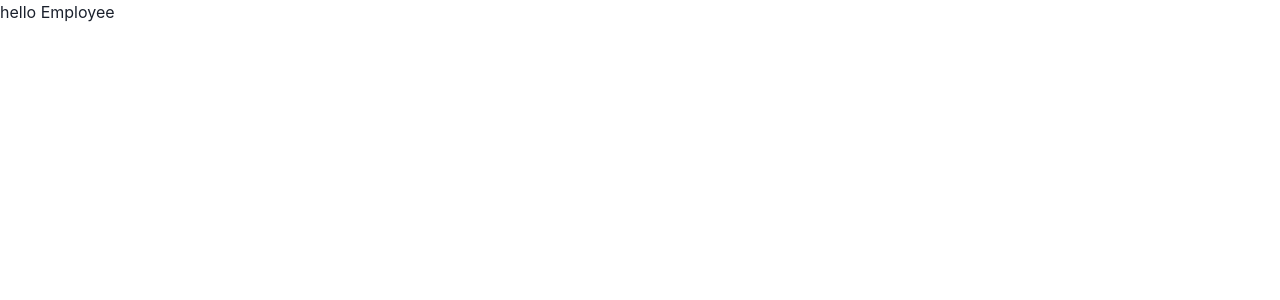
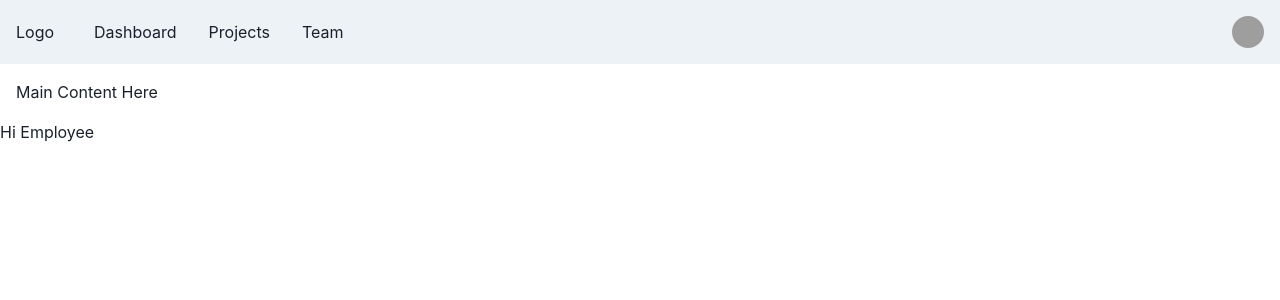
Before and after one commit to Rishi-0007/sih, a React (Vite) app: page /employee in a window 1280 px wide. Shown: the top 300 px of the page. Built offline with nearby package versions, Linux system fonts and the light colour scheme; grey boxes are pictures that could not be loaded.

Commit message:
Created Navbar

```diff
--- a/package.json
+++ b/package.json
@@ -10,6 +10,7 @@
     "preview": "vite preview"
   },
   "dependencies": {
+    "@chakra-ui/icons": "^2.1.1",
     "@chakra-ui/react": "^2.8.2",
     "@hookform/resolvers": "^3.9.0",
     "bootstrap": "^5.3.3",
--- a/src/Pages/Admin.tsx
+++ b/src/Pages/Admin.tsx
@@ -1,5 +1,12 @@
+import Navbar from "../components/Navbar";
+
 const Admin = () => {
-  return <div>hello Admin</div>;
+  return(
+    <div>
+      <Navbar></Navbar>
+      <p>Hi Admin</p>
+    </div>
+  );
 };
 
 export default Admin;
--- a/src/Pages/Employee.tsx
+++ b/src/Pages/Employee.tsx
@@ -1,5 +1,13 @@
+import Navbar from "../components/Navbar";
+
+
 const Employee = () => {
-  return <div>hello Employee</div>;
+  return(
+    <div>
+      <Navbar></Navbar>
+      <p>Hi Employee</p>
+    </div>
+  )
 };
 
 export default Employee;
--- a/src/Pages/LoginForm.tsx
+++ b/src/Pages/LoginForm.tsx
@@ -3,7 +3,6 @@
 import { useForm } from "react-hook-form";
 import { useNavigate } from "react-router-dom";
 import { z } from "zod";
-import ColorModeSwitch from "../components/ColorModeSwitch";
 
 const schema = z.object({
   name: z.string().min(3, "Username must be at least 3 characters"),
@@ -37,7 +36,6 @@
       boxShadow="md"
       borderRadius="md"
     >
-      <ColorModeSwitch />
       <form onSubmit={handleSubmit(onSubmit)}>
         <FormControl className="mb-3">
           <FormLabel htmlFor="username">Username</FormLabel>
--- /dev/null
+++ b/src/components/Navbar.tsx
@@ -0,0 +1,107 @@
+import {
+  Box,
+  Flex,
+  Avatar,
+  HStack,
+  Text,
+  IconButton,
+  Button,
+  Menu,
+  MenuButton,
+  MenuList,
+  MenuItem,
+  MenuDivider,
+  useDisclosure,
+  useColorModeValue,
+  Stack,
+} from '@chakra-ui/react'
+import { HamburgerIcon, CloseIcon } from '@chakra-ui/icons'
+import ColorModeSwitch from './ColorModeSwitch'
+
+interface Props {
+  children: React.ReactNode
+}
+
+const Links = ['Dashboard', 'Projects', 'Team']
+
+const NavLink = (props: Props) => {
+  const { children } = props
+
+  return (
+    <Box
+      as="a"
+      px={2}
+      py={1}
+      rounded={'md'}
+      _hover={{
+        textDecoration: 'none',
+        bg: useColorModeValue('gray.200', 'gray.700'),
+      }}
+      href={'#'}>
+      {children}
+    </Box>
+  )
+}
+
+export default function Navbar() {
+  const { isOpen, onOpen, onClose } = useDisclosure()
+
+  return (
+    <>
+      <Box bg={useColorModeValue('gray.100', 'gray.900')} px={4}>
+        <Flex h={16} alignItems={'center'} justifyContent={'space-between'}>
+          <IconButton
+            size={'md'}
+            icon={isOpen ? <CloseIcon /> : <HamburgerIcon />}
+            aria-label={'Open Menu'}
+            display={{ md: 'none' }}
+            onClick={isOpen ? onClose : onOpen}
+          />
+          <HStack spacing={8} alignItems={'center'}>
+            <Box>Logo</Box>
+            <HStack as={'nav'} spacing={4} display={{ base: 'none', md: 'flex' }}>
+              {Links.map((link) => (
+                <NavLink key={link}>{link}</NavLink>
+              ))}
+            </HStack>
+          </HStack>
+          <Flex alignItems={'center'}>
+            <Menu>
+              <MenuButton
+                as={Button}
+                rounded={'full'}
+                variant={'link'}
+                cursor={'pointer'}
+                minW={0}>
+                <Avatar
+                  size={'sm'}
+                  src={
+                    'https://images.unsplash.com/photo-1493666438817-866a91353ca9?ixlib=rb-0.3.5&q=80&fm=jpg&crop=faces&fit=crop&h=200&w=200&s=b616b2c5b373a80ffc9636ba24f7a4a9'
+                  }
+                />
+              </MenuButton>
+              <MenuList>
+                <ColorModeSwitch></ColorModeSwitch>
+                <MenuItem>Link 2</MenuItem>
+                <MenuDivider />
+                <MenuItem>Link 3</MenuItem>
+              </MenuList>
+            </Menu>
+          </Flex>
+        </Flex>
+
+        {isOpen ? (
+          <Box pb={4} display={{ md: 'none' }}>
+            <Stack as={'nav'} spacing={4}>
+              {Links.map((link) => (
+                <NavLink key={link}>{link}</NavLink>
+              ))}
+            </Stack>
+          </Box>
+        ) : null}
+      </Box>
+
+      <Box p={4}>Main Content Here</Box>
+    </>
+  )
+}
```
Also changed, not shown: 1 other file (tests, documents, lock files or other folders).
